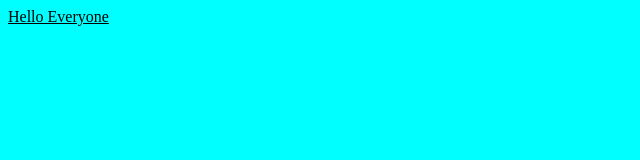
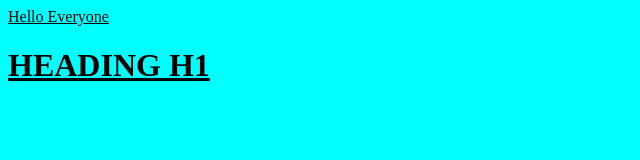
Before and after one commit to muhxz3/git_tutorial, a plain HTML site: page index.html in a window 1280 px wide. Shown: the whole page, without its empty margins (0-640 px from the left). Drawn offline with Linux system fonts and the light colour scheme.

Commit message:
committing modified index.html

```diff
--- a/index.html
+++ b/index.html
@@ -6,5 +6,6 @@
     </head>
     <body bgcolor="cyan">
         <p><u>Hello Everyone</u></p>
+	<h1><u>HEADING H1</u></h1>
     </body>
 </html>
```
